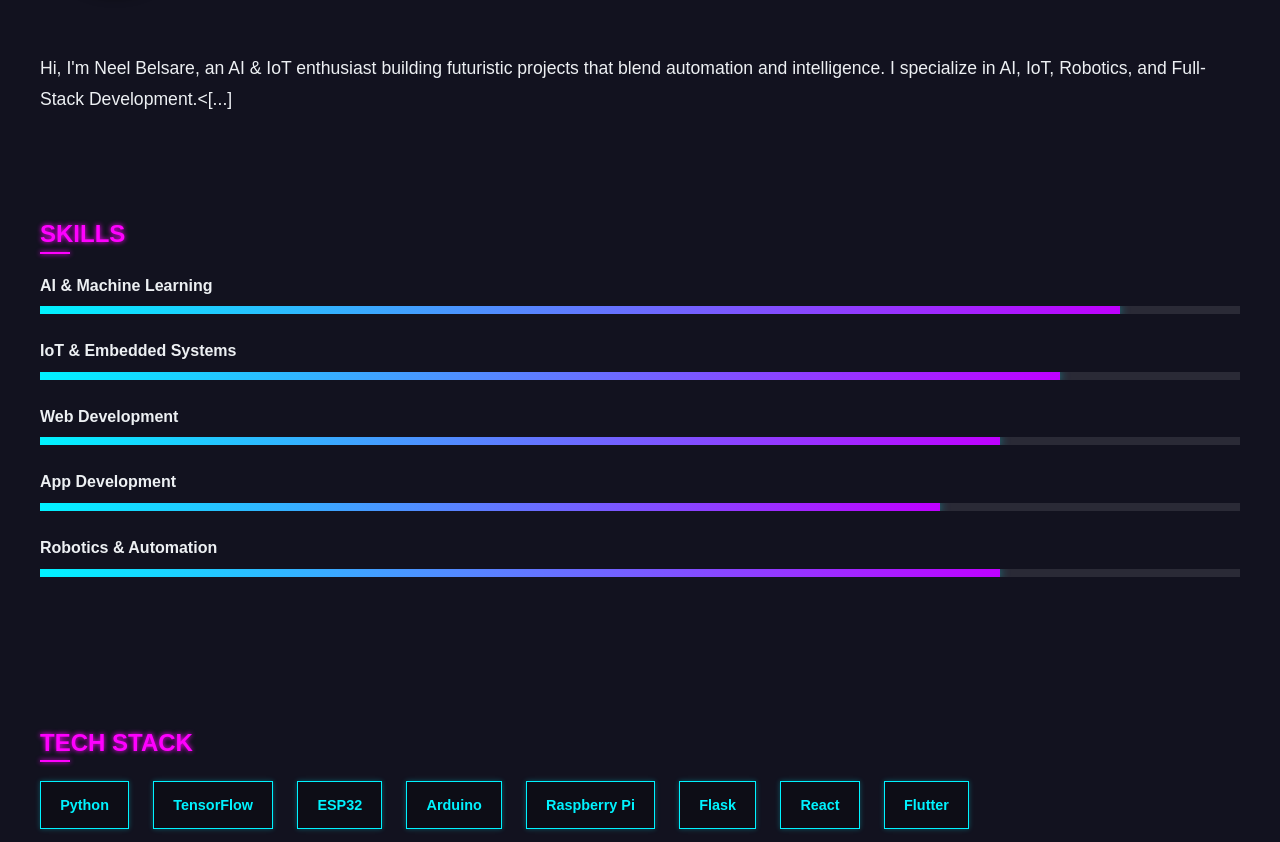
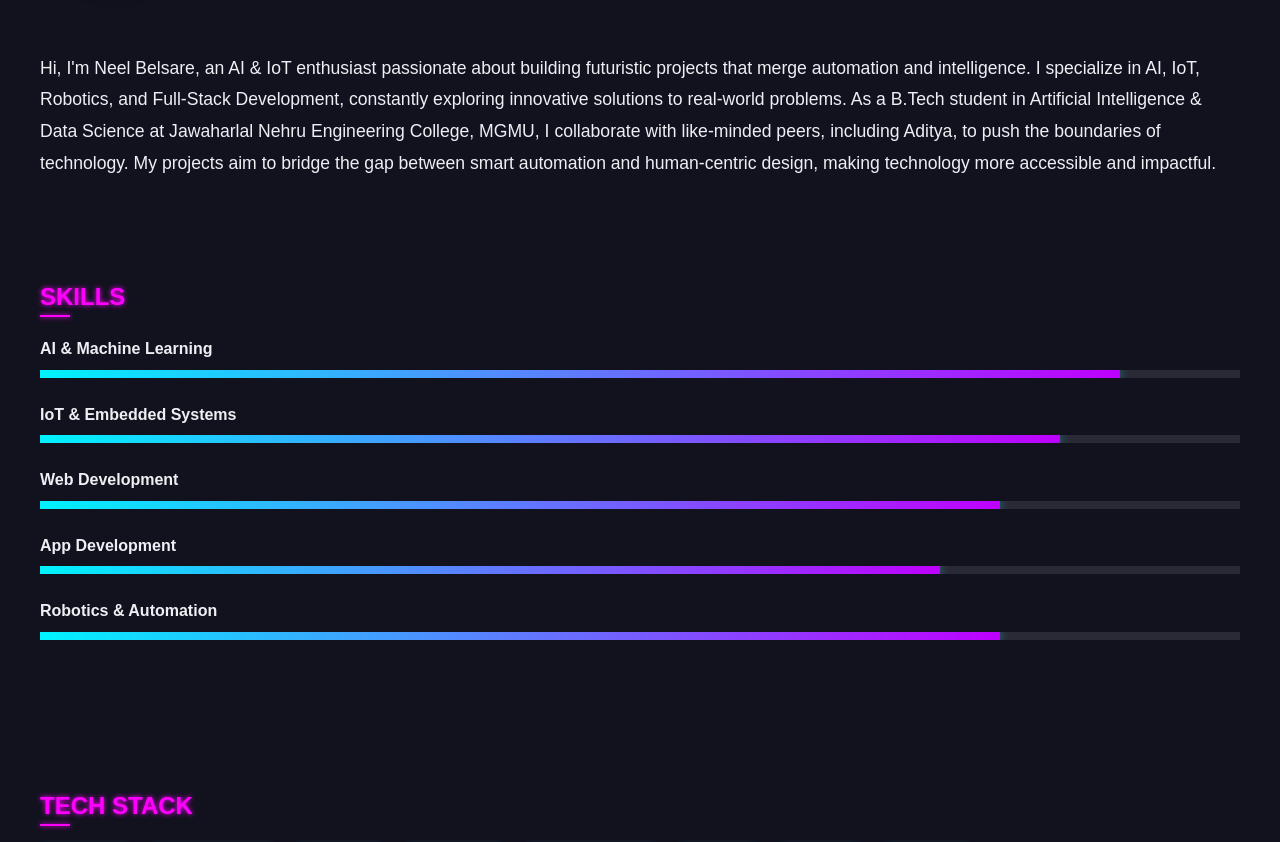
Before and after one commit to NeelBelsare/portfolio, a plain HTML site: page index.html in a window 1280 px wide. Shown: the part 1164-2006 px from the top of the page. Drawn offline with nearby package versions, Linux system fonts and the light colour scheme; animation ran at ten frames a second; files whose address does not match are found by name.

Commit message:
Update index.html

```diff
--- a/index.html
+++ b/index.html
@@ -83,7 +83,7 @@
             <img src="image/WhatsApp Image 2025-02-25 at 7.03.09 PM.jpeg" alt="Neel Belsare">
         </div>
         <div class="about-text">
-            <p>Hi, I'm Neel Belsare, an AI & IoT enthusiast building futuristic projects that blend automation and intelligence. I specialize in AI, IoT, Robotics, and Full-Stack Development.<[...]
+           <p>Hi, I'm Neel Belsare, an AI & IoT enthusiast passionate about building futuristic projects that merge automation and intelligence. I specialize in AI, IoT, Robotics, and Full-Stack Development, constantly exploring innovative solutions to real-world problems. As a B.Tech student in Artificial Intelligence & Data Science at Jawaharlal Nehru Engineering College, MGMU, I collaborate with like-minded peers, including Aditya, to push the boundaries of technology. My projects aim to bridge the gap between smart automation and human-centric design, making technology more accessible and impactful.</p>
         </div>
        <div class="skills-container">
                 <h3 class="cyber-heading-small">Skills</h3>
```
